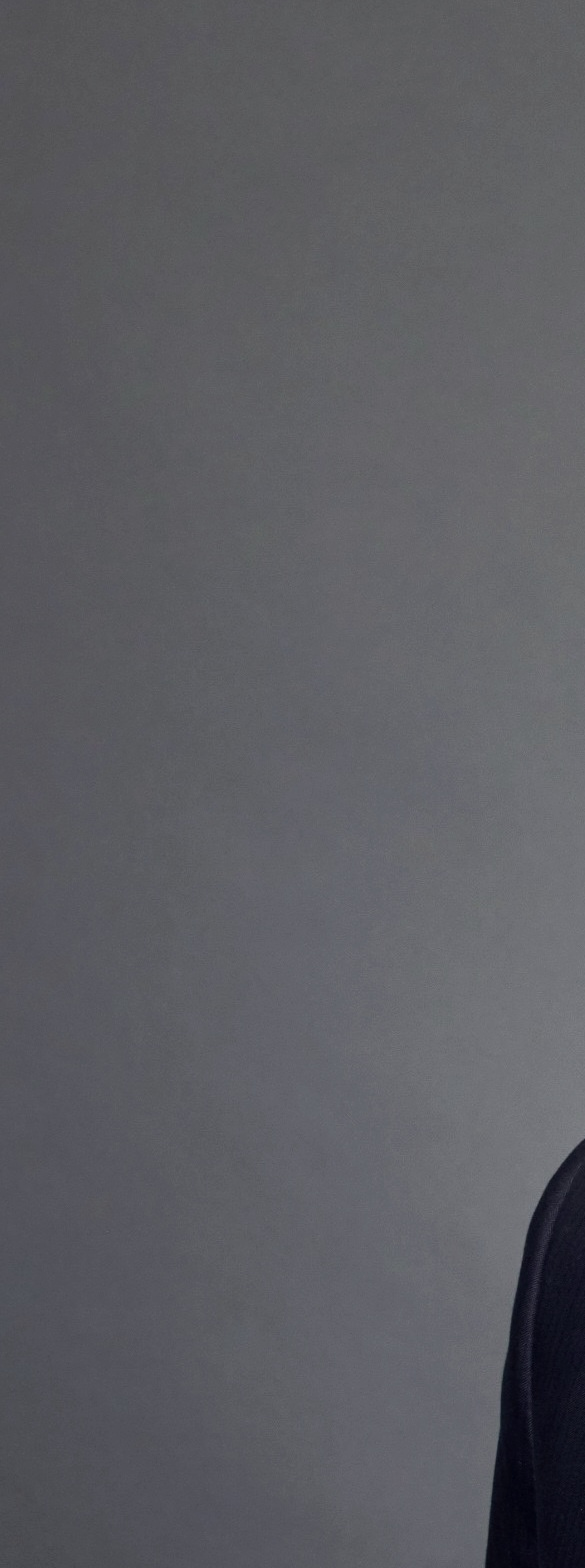
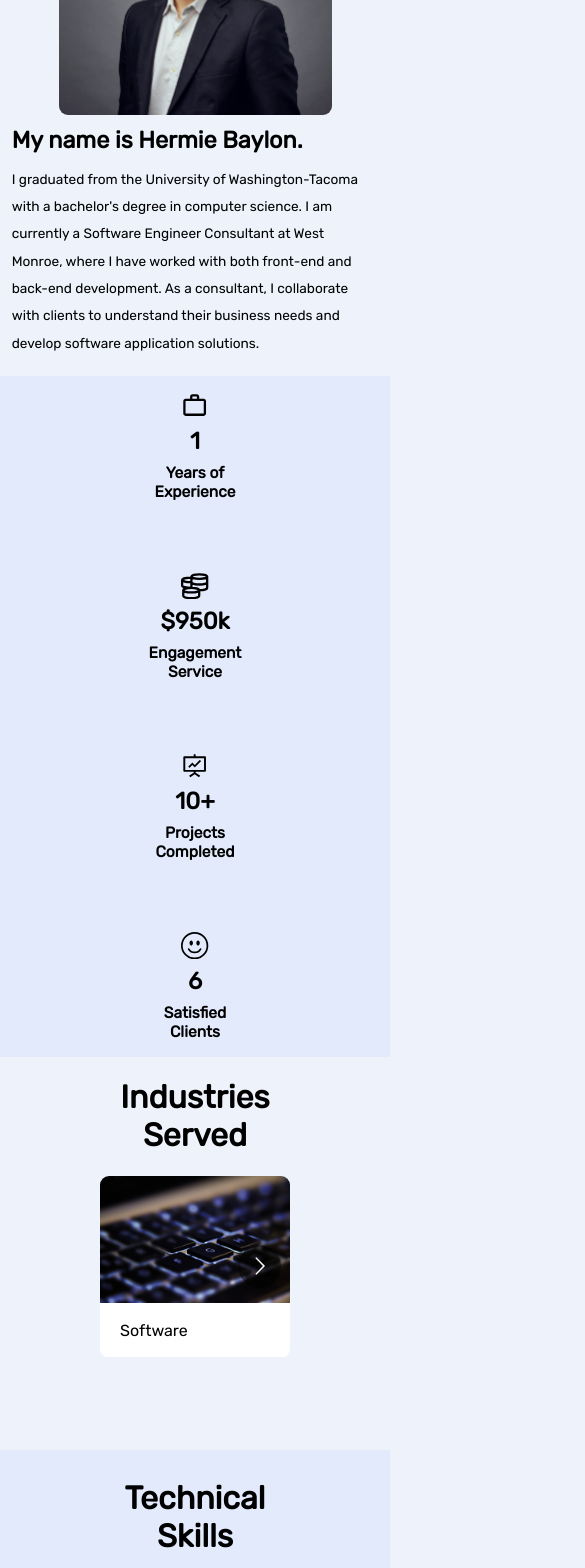
Before and after one commit to HermieBaylon/hermie-baylon, a React (Create React App) app: page / in a window 390 px wide. Shown: the part 260-1828 px from the top of the page, 585 px wide, since content can reach past the window. Built offline with nearby package versions, Linux system fonts and the light colour scheme.

Commit message:
Home page responsive update

```diff
--- a/src/Data/DataIndustries.js
+++ b/src/Data/DataIndustries.js
@@ -2,31 +2,31 @@
   {
     id: 1,
     image: "software.jpg",
-        name: "High-Tech & Software"
+    name: "Software",
   },
   {
     id: 2,
     image: "consultingManagement.jpg",
-        name: "Consulting Management"
+    name: "Consulting",
   },
   {
     id: 3,
     image: "education.jpg",
-        name: "Higher Educational Services"
+    name: "Education",
   },
   {
     id: 4,
     image: "sportsAndRecreation.jpg",
-        name: "Entertainment, Sports, & Recreation"
+    name: "Recreation",
   },
   {
     id: 5,
     image: "transportation.jpg",
-        name: "Transportation Services"
+    name: "Transportation",
   },
   {
     id: 6,
     image: "money.jpg",
-        name: "Financial & Banking Services"
-    }
-]
+    name: "Financial",
+  },
+];
--- a/src/pages/Home/Home.css
+++ b/src/pages/Home/Home.css
@@ -93,10 +93,8 @@
 
 .home--contacts-logo {
   display: flex;
-  height: 30px;
   margin-left: auto;
   margin-right: auto;
-  margin-top: -20px;
 }
 
 .home--contacts-container {
@@ -168,7 +166,7 @@
 
   .home--fun-facts > .home--fun-fact > .home--fun-fact-label {
     font-size: 1.3vw;
-    margin-top: -20px;
+    margin-top: -1vw;
     font-weight: bold;
   }
 
@@ -188,7 +186,6 @@
     height: 25vw;
     padding-top: 4vw;
     margin-top: 4.5vw;
-    margin-bottom: 4.5vw;
     margin-left: 14.1vw;
     margin-right: 14.1vw;
   }
@@ -203,6 +200,11 @@
 
   .home--contacts-container > * {
     font-size: 3vw;
+  }
+
+  .home--contacts-logo {
+    height: 3vw;
+    margin-top: -1.5vw;
   }
 
   .home--contacts-header {
@@ -220,6 +222,95 @@
 }
 
 @media (orientation: portrait) {
+  .home--summary {
+    margin-top: 5vw;
+    margin-bottom: 5vw;
+  }
+
+  .home--summary-image {
+    max-height: 70vw;
+  }
+
+  .home--summary-description {
+    max-height: 90vw;
+  }
+
+  .home--summary-description-header {
+    margin: 3vw;
+    font-size: 6vw;
+  }
+
+  .home--summary-description-para {
+    margin: 3vw;
+    font-size: 3.5vw;
+  }
+
+  .home--facts {
+    padding-top: 4vw;
+  }
+
+  .home--fun-facts > .home--fun-fact > .home--fun-fact-number {
+    font-size: 6vw;
+    font-weight: bold;
+    margin-top: 1vw;
+  }
+
+  .home--fun-facts > .home--fun-fact > .home--fun-fact-label {
+    font-size: 4vw;
+    margin-top: -4vw;
+    font-weight: bold;
+  }
+
+  .home--fun-facts > .home--fun-fact > .icon {
+    font-size: 7vw;
+  }
+
+  .home--industries-container {
+    height: 45vh;
+    margin-top: 2vw;
+    margin-bottom: 2vw;
+    margin-left: 2vw;
+    margin-right: 2vw;
+  }
+
+  .home--skills-container {
+    padding-top: 2vw;
+    height: 45vh;
+    margin-top: -4vw;
+    margin-bottom: 2vw;
+    margin-left: 2vw;
+    margin-right: 2vw;
+  }
+
+  .home--contacts {
+    font-size: 2vh;
+  }
+
+  .home--contacts-card > h4 {
+    margin-bottom: 10px;
+  }
+
+  .home--contacts-container > * {
+    font-size: 5vh;
+  }
+
+  .home--contacts-header {
+    margin-top: 5vh;
+  }
+
+  .home--contacts-logo {
+    height: 3vh;
+    margin-top: -1.5vw;
+  }
+
+  .home--contacts-card {
+    margin-top: 5vw;
+    margin-bottom: 4vw;
+  }
+
+  .home--contacts-card > h4 {
+    margin-top: -2vw;
+  }
 }
 
 @media screen and (max-width: 900px) {
@@ -263,7 +354,7 @@
   }
 }
 
-@media screen and (max-width: 750px) {
+@media screen and (max-width: 700px) {
   .home--industries-served {
     grid-template-columns: 250px 250px;
     grid-template-rows: 300px;
@@ -281,7 +372,7 @@
   }
   .home--fun-facts {
     grid-template-columns: 250px;
-    grid-template-rows: 200px 200px 200px;
+    grid-template-rows: 180px 180px 180px;
   }
 }
 
```
Lines whose indentation alone changed are shown as unchanged.
